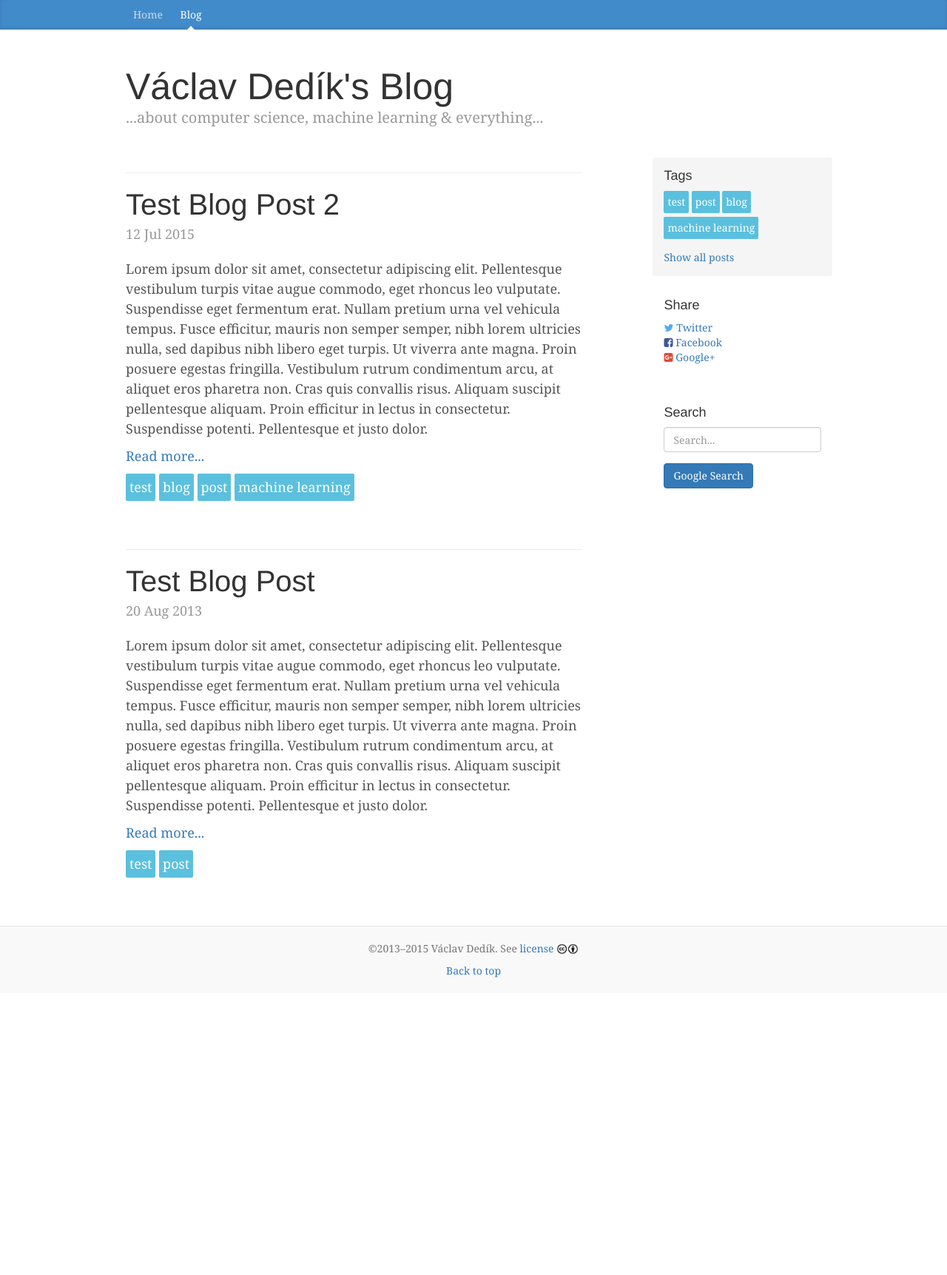
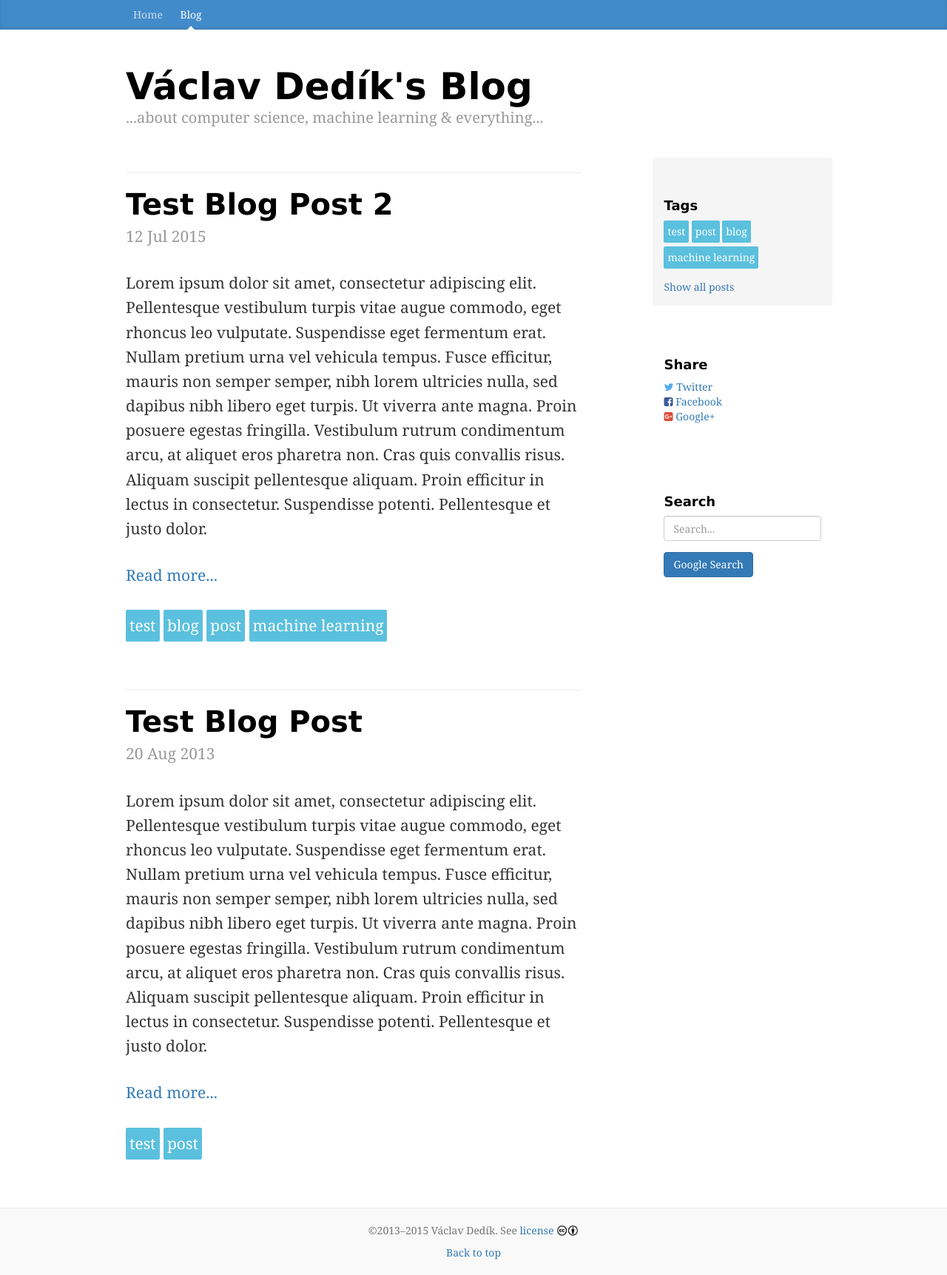
Before and after one commit to VaclavDedik/vaclavdedik.github.io, a Jekyll site: the page built from blog/index.html, in a window 1280 px wide. Shown: the whole page at 74% size. Built offline with Jekyll 4.4.1, drawn with Linux system fonts in a browser that asks for light colours; before the commit the page ends 1342 px from its top, so only the background shows below that.

Commit message:
Fix Fonts

```diff
--- a/css/main.css
+++ b/css/main.css
@@ -11,8 +11,14 @@ html, body {
 }
 
 body {
-  font-family: Georgia, "Times New Roman", Times, serif;
-  color: #555;
+  font-family: Georgia,Cambria,"Times New Roman",Times,serif;
+  font-weight: 400;
+  font-style: normal;
+  text-rendering: optimizeLegibility;
+  -webkit-font-smoothing: antialiased;
+  -moz-osx-font-smoothing: grayscale;
+  -moz-font-feature-settings: "liga" on;
+  color: rgba(0,0,0,0.8);
 }
 
 .wrapper {
@@ -31,13 +37,19 @@ h3, .h3,
 h4, .h4,
 h5, .h5,
 h6, .h6 {
-  margin-top: 0;
-  font-family: "Helvetica Neue", Helvetica, Arial, sans-serif;
-  font-weight: normal;
-  color: #333;
+  margin-top: 40px;
+  font-family: "Lucida Grande","Lucida Sans Unicode","Lucida Sans",Geneva,Verdana,sans-serif;
+  font-weight: 700;
+  font-style: normal;
+  color: #000;
 }
 
-
+h3, .h3 {
+  font-weight: 300;
+  line-height: 1.22;
+  font-size: 28px;
+  color: rgba(0,0,0,0.44);
+}
 /*
  * Override Bootstrap's default container.
  */
@@ -130,7 +142,7 @@ h6, .h6 {
   margin-top: 30px;
   margin-bottom: 0;
   font-size: 50px;
-  font-weight: normal;
+  font-weight: 700;
 }
 .blog-description {
   font-size: 20px;
@@ -143,8 +155,17 @@ h6, .h6 {
  */
 
 .blog-main {
-  font-size: 18px;
-  line-height: 1.5;
+  font-size: 21px;
+  line-height: 1.58;
+  font-style: normal;
+}
+
+.blog-main .content p {
+  margin-bottom: 30px;
+}
+
+.blog-main blockquote p:last-child {
+    margin-bottom: 0;
 }
 
 /* Sidebar modules for boxing content */
@@ -189,10 +210,12 @@ h6, .h6 {
   margin-bottom: 60px;
 }
 .blog-post-title {
+  margin-top: 10px;
   margin-bottom: 5px;
   font-size: 40px;
 }
 .blog-post-meta {
+  margin-top: 5px;
   margin-bottom: 20px;
   color: #999;
 }
```
Also changed, not shown: _posts/2013-08-20-test-blog-bost.md (+4 -0 lines), 1 other file.
